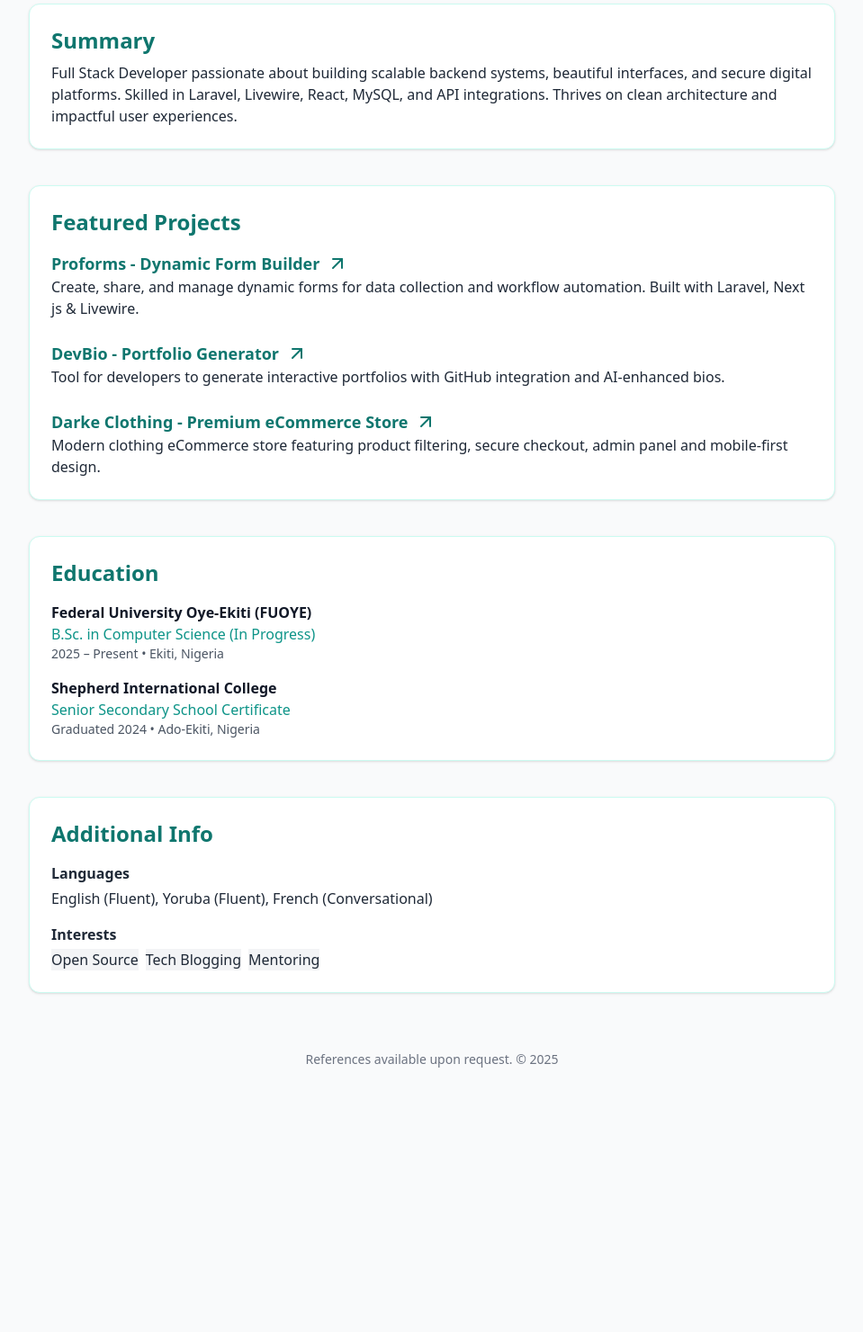
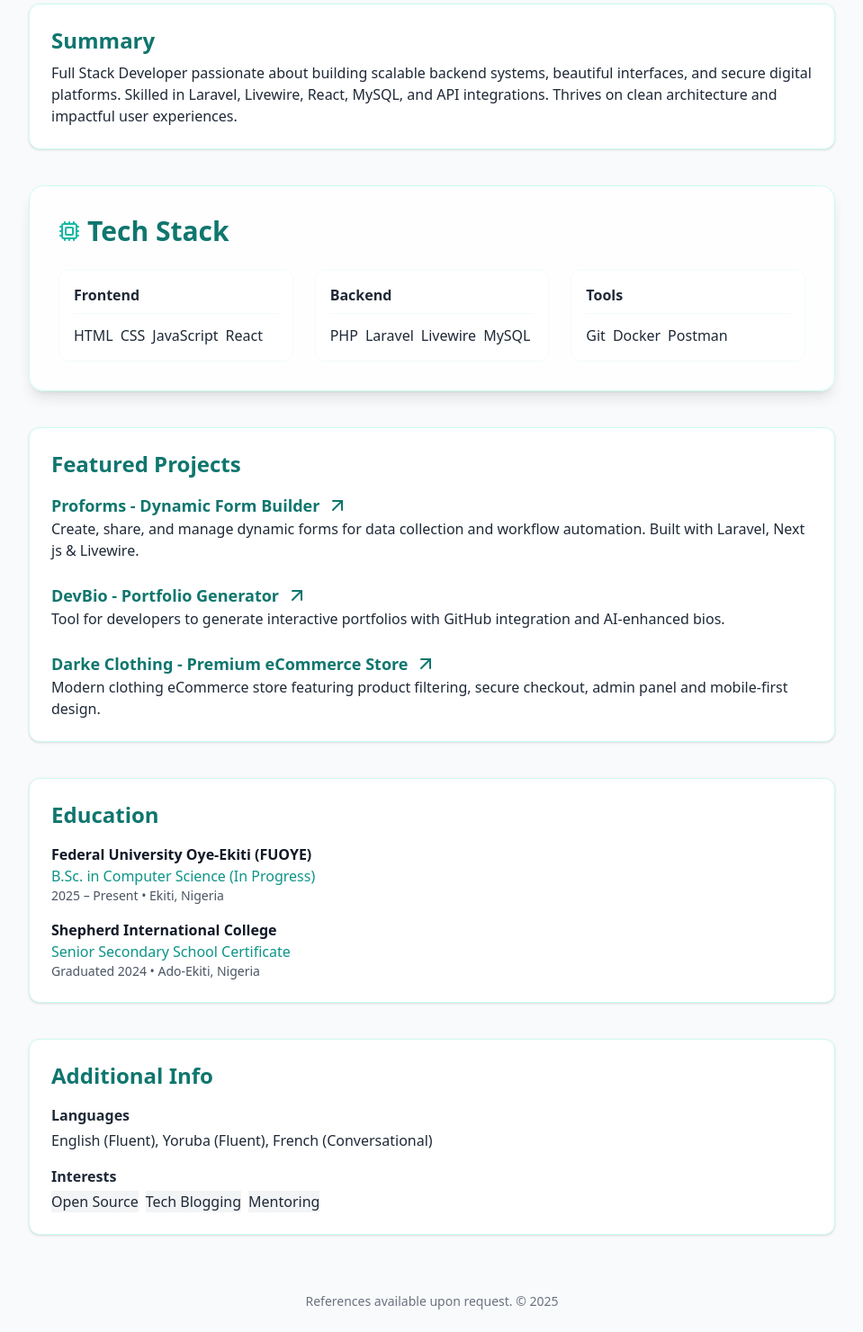
Before and after one commit to apreezofficial/my-resume, a PHP site: page / in a window 1280 px wide. Shown: the part 184-1665 px from the top of the page at 90% size, without its empty margins (160-1119 px from the left). Before the commit the page ends 1371 px from the top, so only its background shows below. Run offline with PHP 8.4, Linux system fonts and the light colour scheme; some libraries are stand-ins or nearby versions.

Commit message:
Update index.php

```diff
--- a/index.php
+++ b/index.php
@@ -29,7 +29,60 @@
       <h2 class="text-2xl font-semibold text-teal-700 mb-2">Summary</h2>
       <p>Full Stack Developer passionate about building scalable backend systems, beautiful interfaces, and secure digital platforms. Skilled in Laravel, Livewire, React, MySQL, and API integrations. Thrives on clean architecture and impactful user experiences.</p>
     </section>
+    <!-- Tech Stack -->
+<section class="border border-teal-100 bg-white/80 backdrop-blur-sm rounded-2xl p-8 shadow-lg">
+  <h2 class="text-3xl font-bold text-teal-700 mb-6 flex items-center gap-2">
+    <i data-lucide="cpu" class="w-6 h-6 text-teal-500"></i>
+    Tech Stack
+  </h2>
 
+  <div class="grid sm:grid-cols-3 gap-6">
+    <!-- Frontend -->
+    <div class="p-4 rounded-xl border border-teal-50 bg-white hover:shadow-md transition">
+      <h3 class="font-semibold text-gray-800 mb-3 border-b border-teal-50 pb-2">
+        Frontend
+      </h3>
+      <div class="flex flex-wrap gap-2">
+        <span class="tag">HTML</span>
+        <span class="tag">CSS</span>
+        <span class="tag">JavaScript</span>
+        <span class="tag">React</span>
+      </div>
+    </div>
+
+    <!-- Backend -->
+    <div class="p-4 rounded-xl border border-teal-50 bg-white hover:shadow-md transition">
+      <h3 class="font-semibold text-gray-800 mb-3 border-b border-teal-50 pb-2">
+        Backend
+      </h3>
+      <div class="flex flex-wrap gap-2">
+        <span class="tag">PHP</span>
+        <span class="tag">Laravel</span>
+        <span class="tag">Livewire</span>
+        <span class="tag">MySQL</span>
+      </div>
+    </div>
+
+    <!-- Tools -->
+    <div class="p-4 rounded-xl border border-teal-50 bg-white hover:shadow-md transition">
+      <h3 class="font-semibold text-gray-800 mb-3 border-b border-teal-50 pb-2">
+        Tools
+      </h3>
+      <div class="flex flex-wrap gap-2">
+        <span class="tag">Git</span>
+        <span class="tag">Docker</span>
+        <span class="tag">Postman</span>
+      </div>
+    </div>
+  </div>
+</section>
+
+<!-- Tag Styling -->
+<style>
+  .tag {
+    @apply px-3 py-1 rounded-full text-sm font-medium border border-teal-100 bg-teal-50 text-teal-700 shadow-sm hover:bg-teal-100 transition;
+  }
+</style>
     <!-- Projects -->
     <section class="border border-teal-100 bg-white rounded-xl p-6 shadow">
       <h2 class="text-2xl font-semibold text-teal-700 mb-4">Featured Projects</h2>
```
